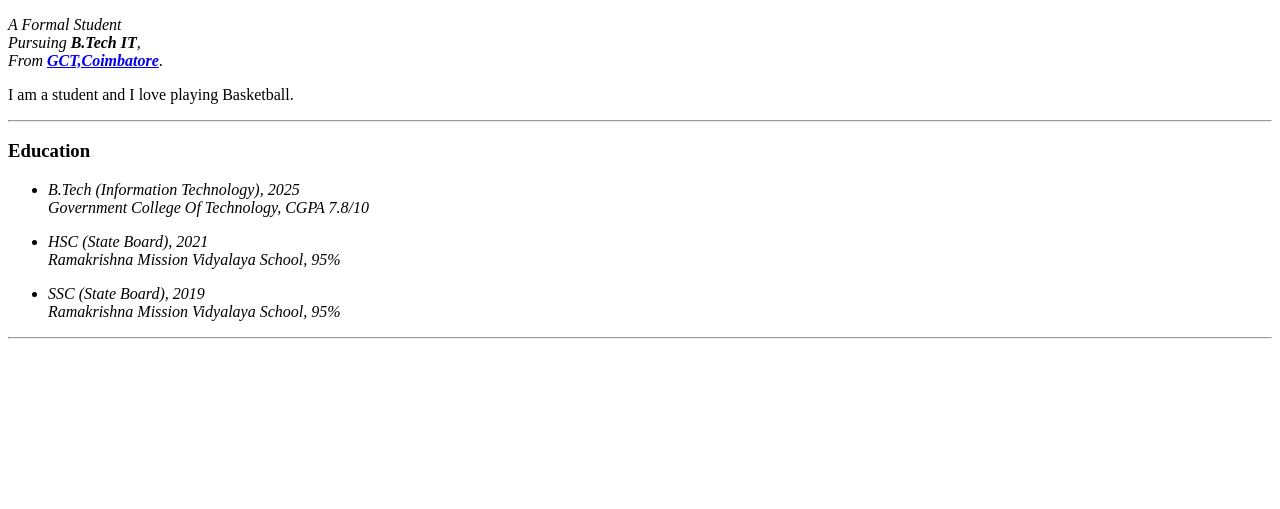
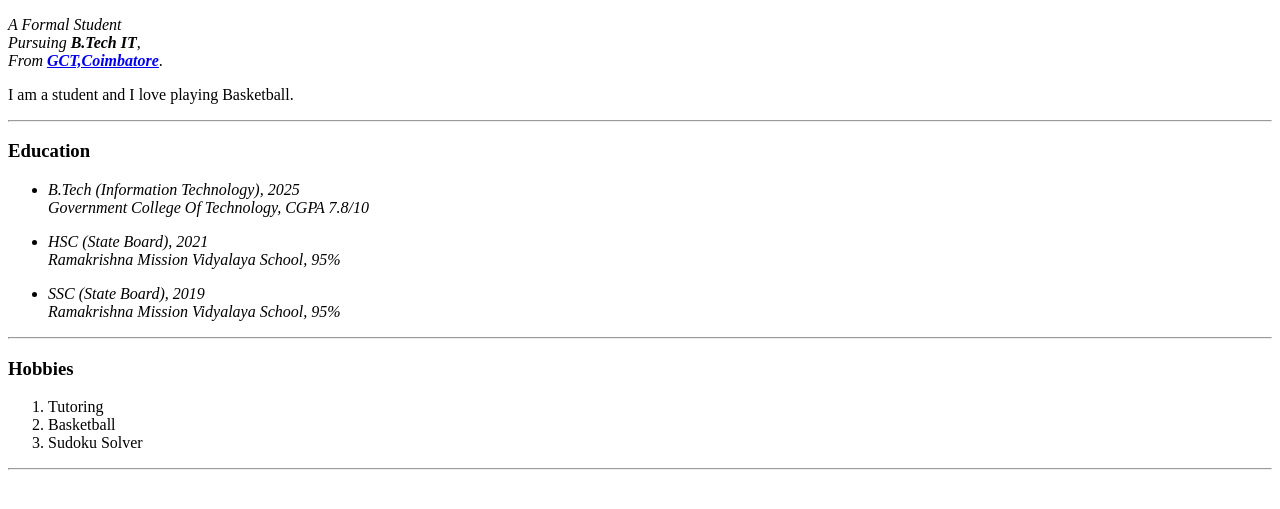
Before and after one commit to Kalvikarasi/Walmart-Ex1, a plain HTML site: page index.html in a window 1280 px wide. Shown: the part 105-614 px from the top of the page. Drawn offline with Linux system fonts and the light colour scheme.

Commit message:
Adding Hobbies

```diff
--- a/index.html
+++ b/index.html
@@ -5,10 +5,13 @@
 	</head>
 	<body>
 		<h1>About Me:</h1>
+
 		<h3>Kalvikarasi Ravi</h3>
+
 		<p><em>A Formal Student<br>Pursuing <strong>B.Tech IT</strong>,</em><br><em>From <strong><a href="https://gct.ac.in/">GCT,Coimbatore</a></strong></em>.</p>
 		<p>I am a student and I love playing Basketball.</p>
-	        <hr>
+
+		<hr>
 	        <h3>Education</h3>
 		   <ul>
 
@@ -19,8 +22,20 @@
                       <li><p><em>SSC (State Board), 2019<br>Ramakrishna Mission Vidyalaya School, 95%</em></p></li>
 
                    </ul>
+               <hr>
+	       <h3>Hobbies</h3>
 
-               <hr>
+  		  <ol>
+
+      		       <li>Tutoring</li>
+
+       		       <li>Basketball</li>
+
+      		       <li>Sudoku Solver</li>
+
+   		 </ol>
+
+              <hr>
 
 	</body>
 </html>
```
